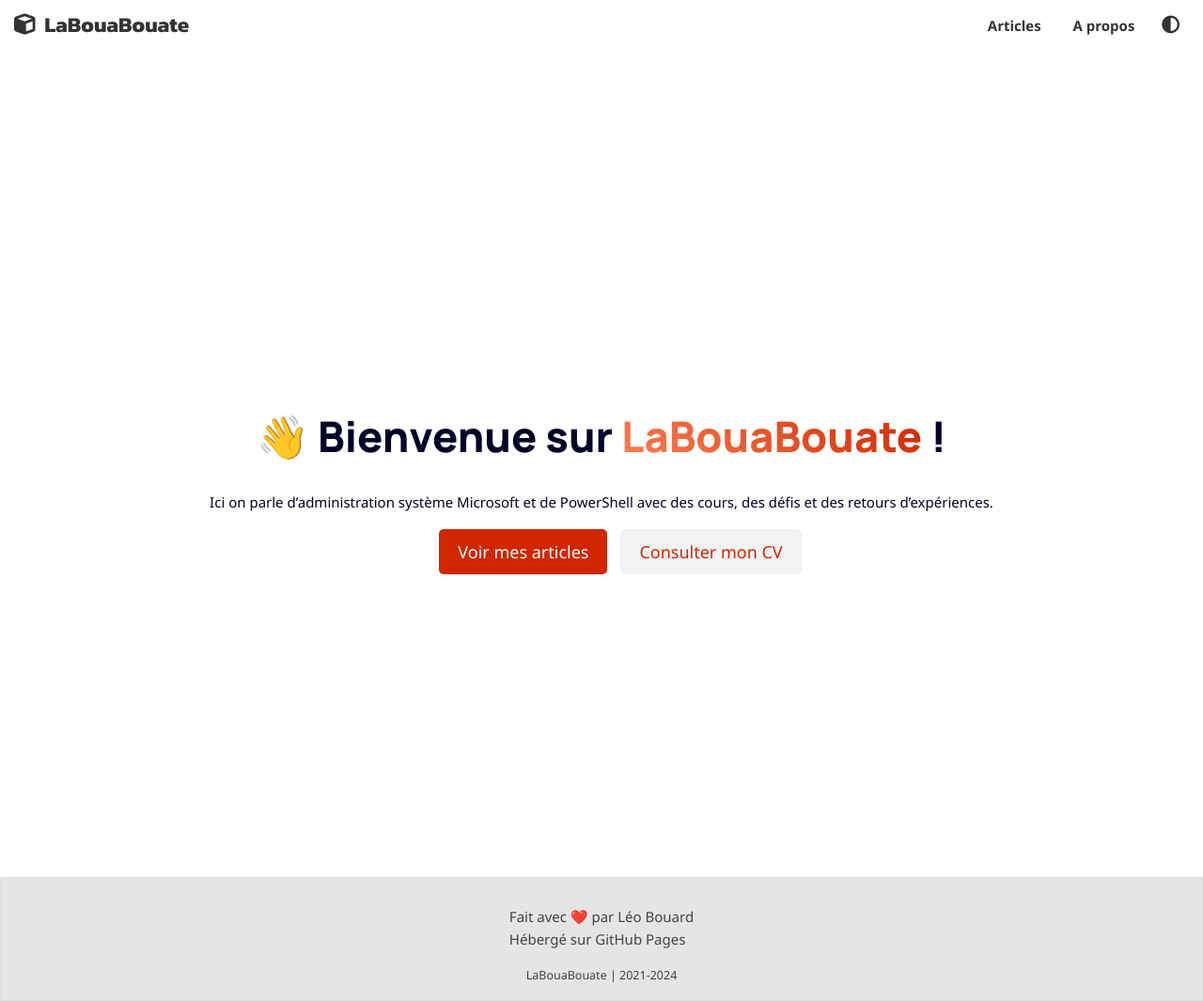
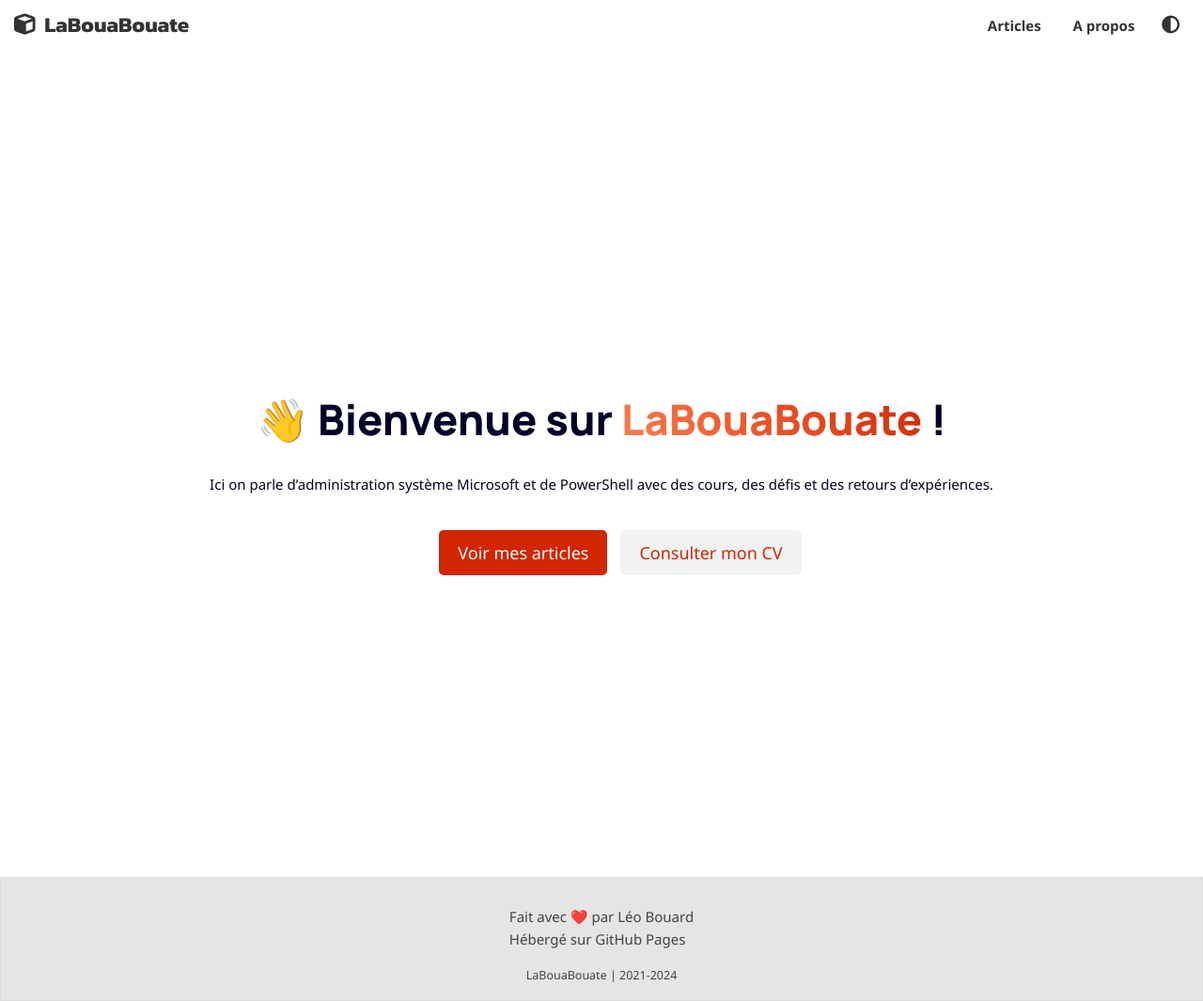
Before and after one commit to leobouard/leobouard.github.io, a Jekyll site: the page built from index.md, in a window 1280 px wide. Shown: the whole page at 94% size. Built offline with Jekyll 4.4.1, drawn with Linux system fonts in a browser that asks for light colours; nearby versions of some CDN libraries; some web fonts are replaced; our own code applies the rules of GitHub Pages for plain Markdown files.

Commit message:
Update homepage.scss

```diff
--- a/assets/css/homepage.scss
+++ b/assets/css/homepage.scss
@@ -27,6 +27,7 @@
 li {
     list-style: none;
     display: inline-block;
+    line-height: 4em;
 }
 
 ul > li > a {
```
